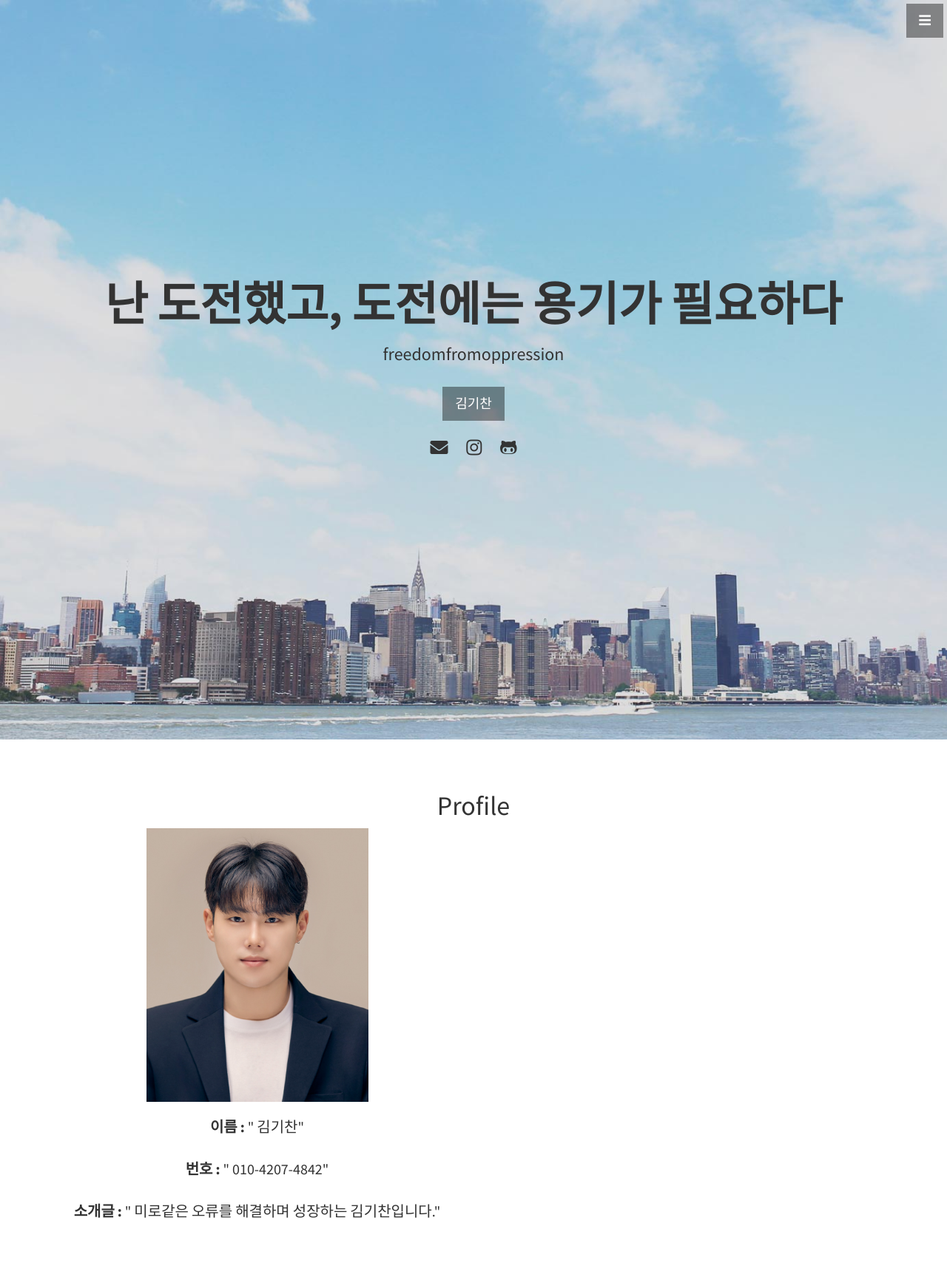
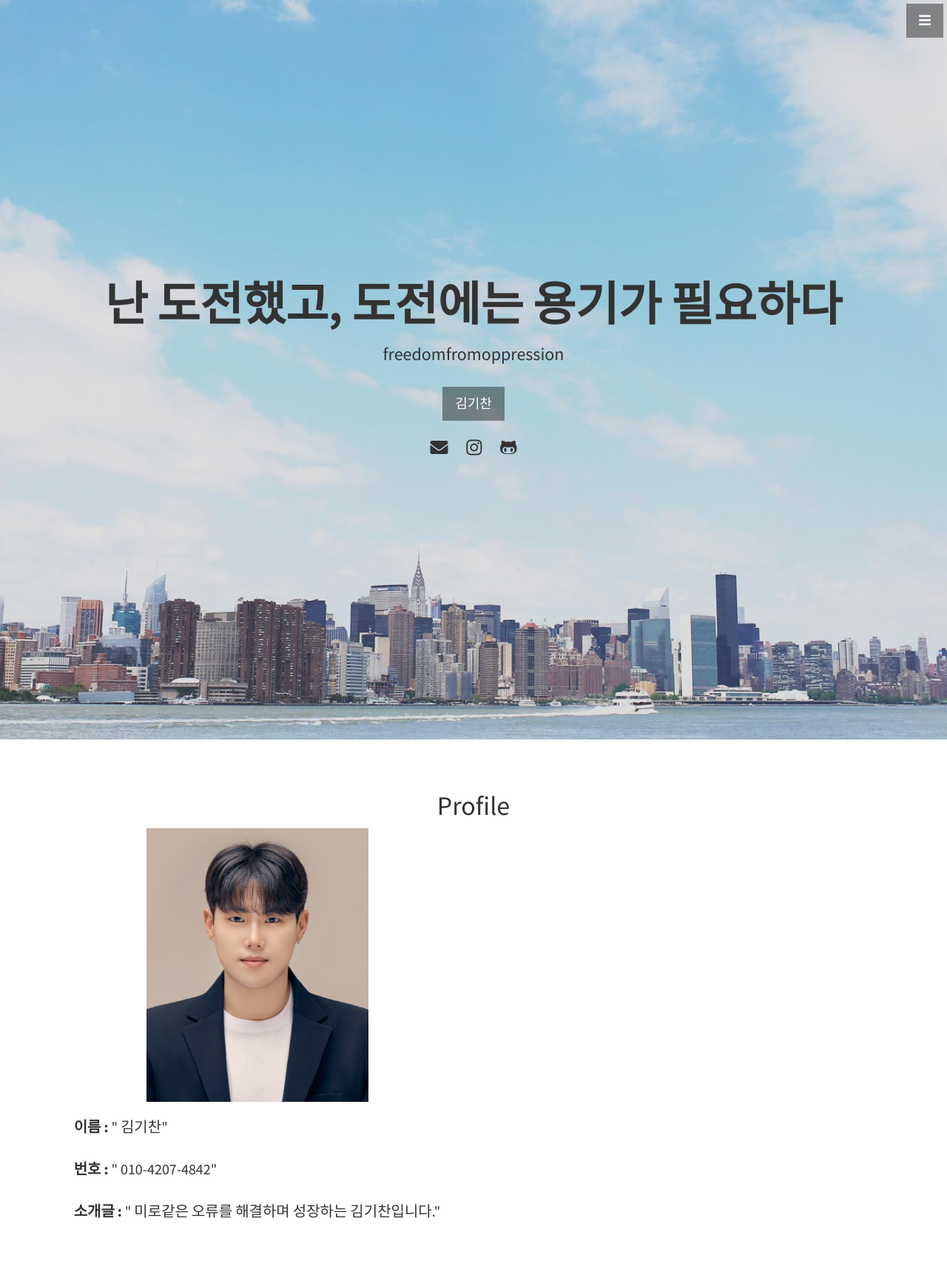
Before and after one commit to freedomfromoppression/freedomfromoppression.github.io, a Jekyll site: the page built from index.html, in a window 1280 px wide. Shown: the whole page at 74% size. Built offline with Jekyll 4.4.1, drawn with Linux system fonts in a browser that asks for light colours.

Commit message:
Update about.html

```diff
--- a/_includes/about.html
+++ b/_includes/about.html
@@ -6,9 +6,9 @@
       </div>
       <div class="col-lg-6 offset-lg-3">
         <div class="user-detail text-center">
-          <div style="display: inline-block;">
+          <div style="display: inline-block; text-align: center;">
             <img src="img/gichan.jpg" alt="대체 텍스트" width="300" height="370" style="display: inline-block; margin-bottom: 20px;">
-            <div class="profile" style="display: inline-block; vertical-align: top;">
+            <div class="profile" style="display: inline-block; vertical-align: top; text-align: left;">
               <p style="font-size: 20px;">
                 <strong>이름 :</strong>
                 " 김기찬"
```
